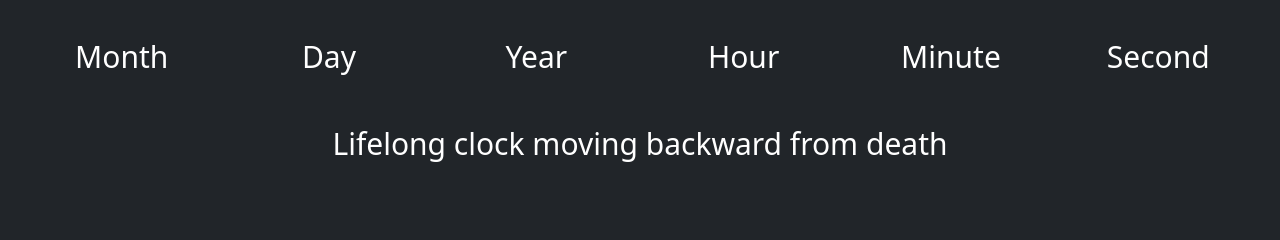
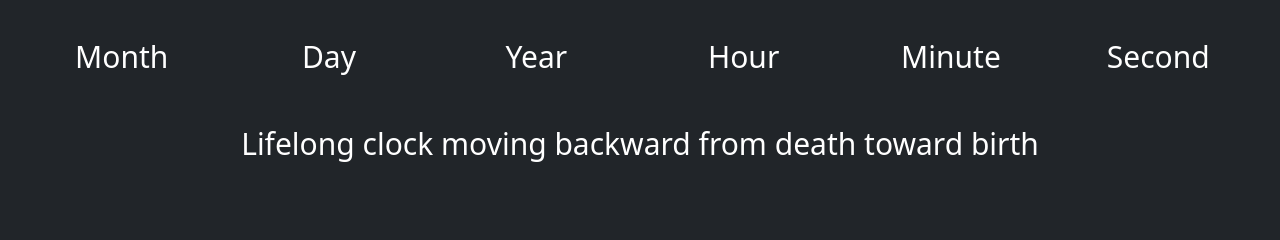
Before and after one commit to paul-jean/black-lives-matter, a Flask app: template templates/detail.html in a window 1280 px wide. Shown: the part 218-458 px from the top of the page. Run offline with Flask 2, Linux system fonts and the light colour scheme; the template is opened without the code that fills it, so the values that code supplies are empty; some libraries are stand-ins or nearby versions.

Commit message:
Add text to detail view

```diff
--- a/templates/detail.html
+++ b/templates/detail.html
@@ -49,9 +49,9 @@
 
       <div class="big-margin fs-5">
         {% if birth_or_death == "birth" %}
-        Lifelong clock moving forward from birth
+        Lifelong clock moving forward from birth toward death
         {% else %}
-        Lifelong clock moving backward from death
+        Lifelong clock moving backward from death toward birth
         {% endif %}
       </div>
 
```
